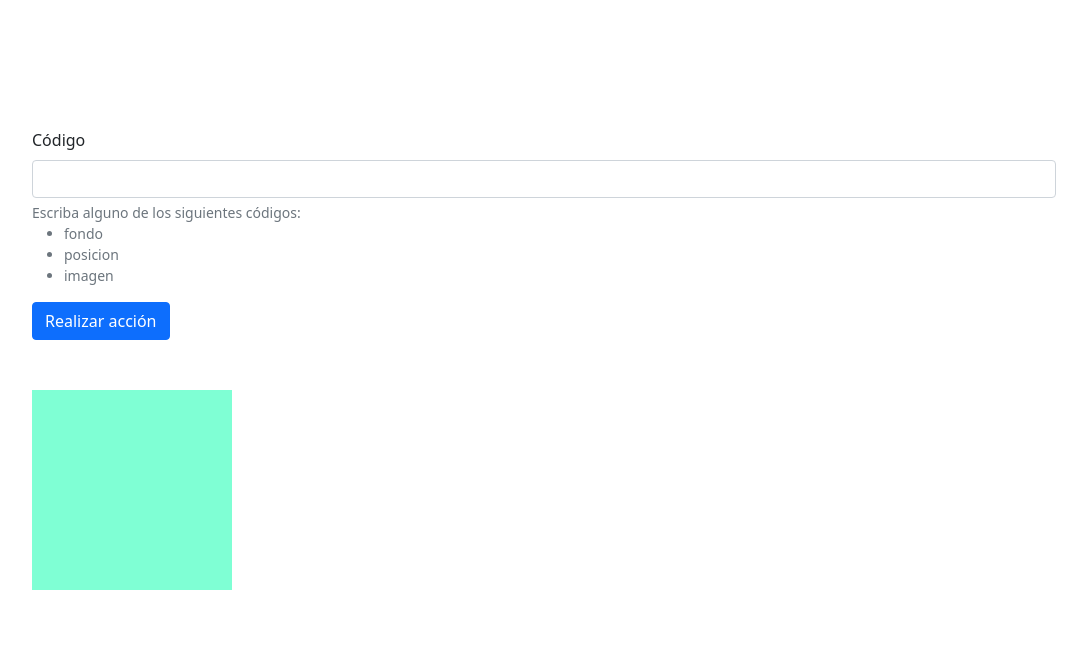
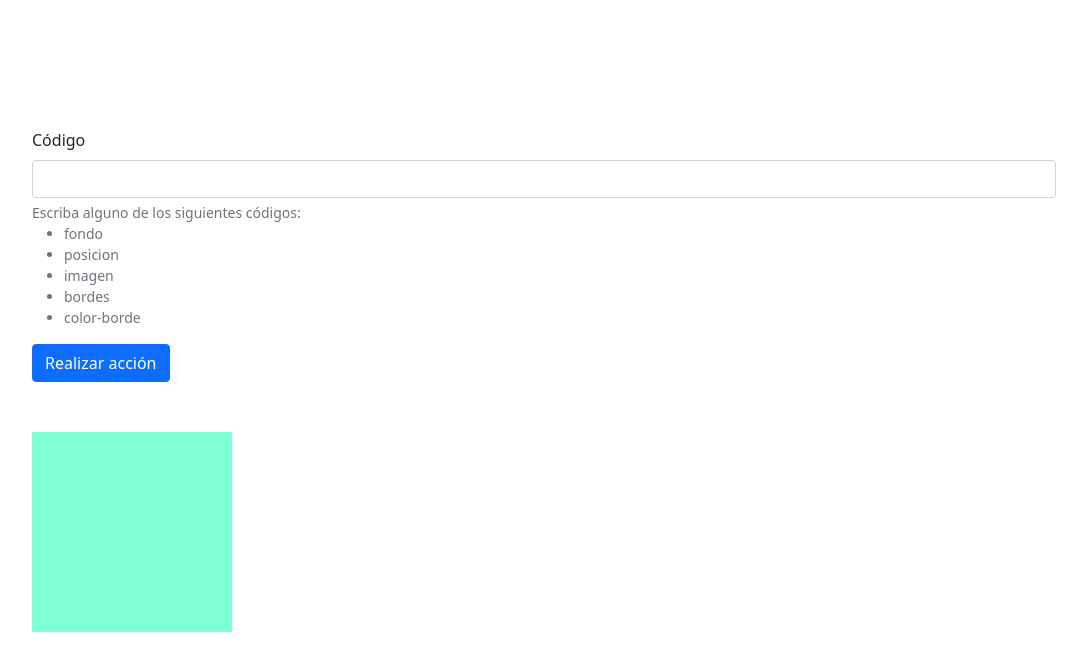
Before and after one commit to carlosOliva-SO/acciones-usuario, a plain HTML site: page index.html in a window 1280 px wide. Shown: the whole page, without its empty margins (96-1183 px from the left). Drawn offline with nearby package versions, Linux system fonts and the light colour scheme.

Commit message:
lista de codigos actualizada

```diff
--- a/index.html
+++ b/index.html
@@ -44,6 +44,8 @@
            <li>fondo</li>
            <li>posicion</li>
            <li>imagen</li>
+           <li>bordes</li>
+           <li>color-borde</li>
          </ul>
        </div>
      </div>
```
